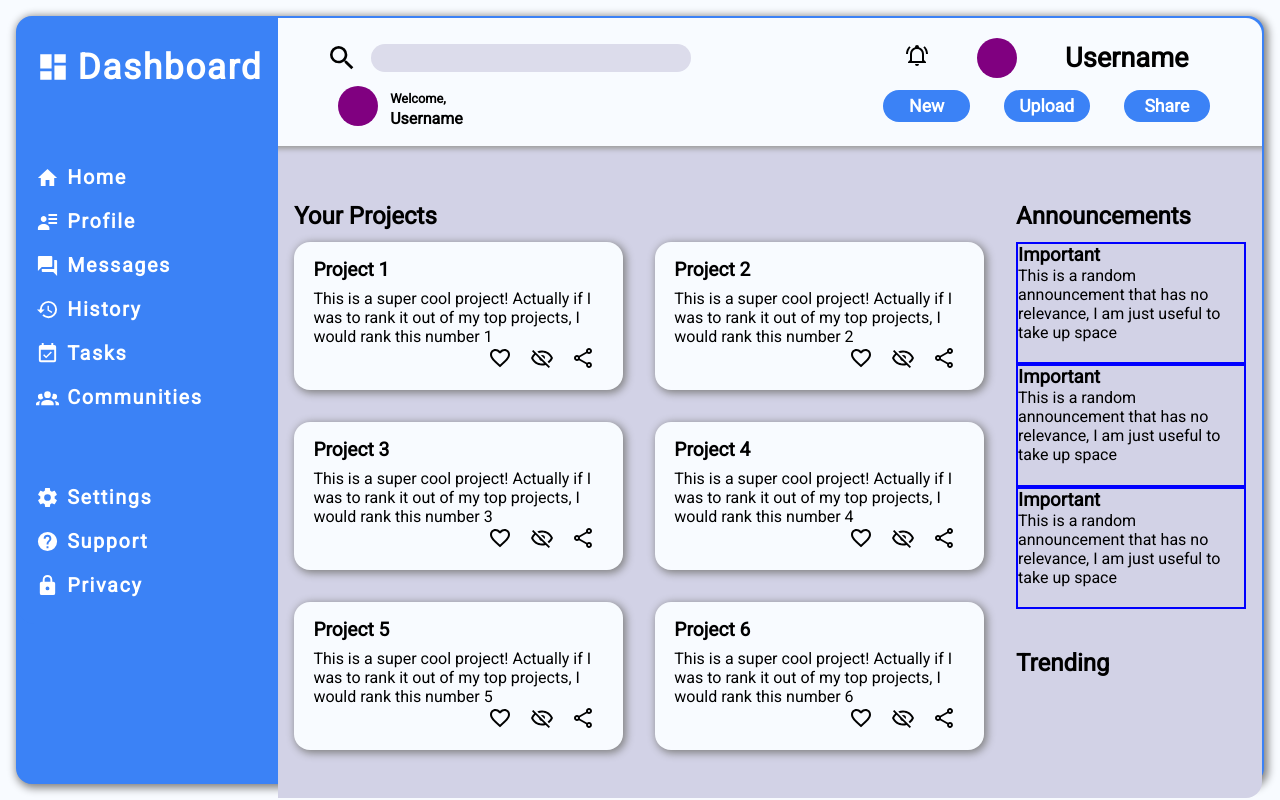
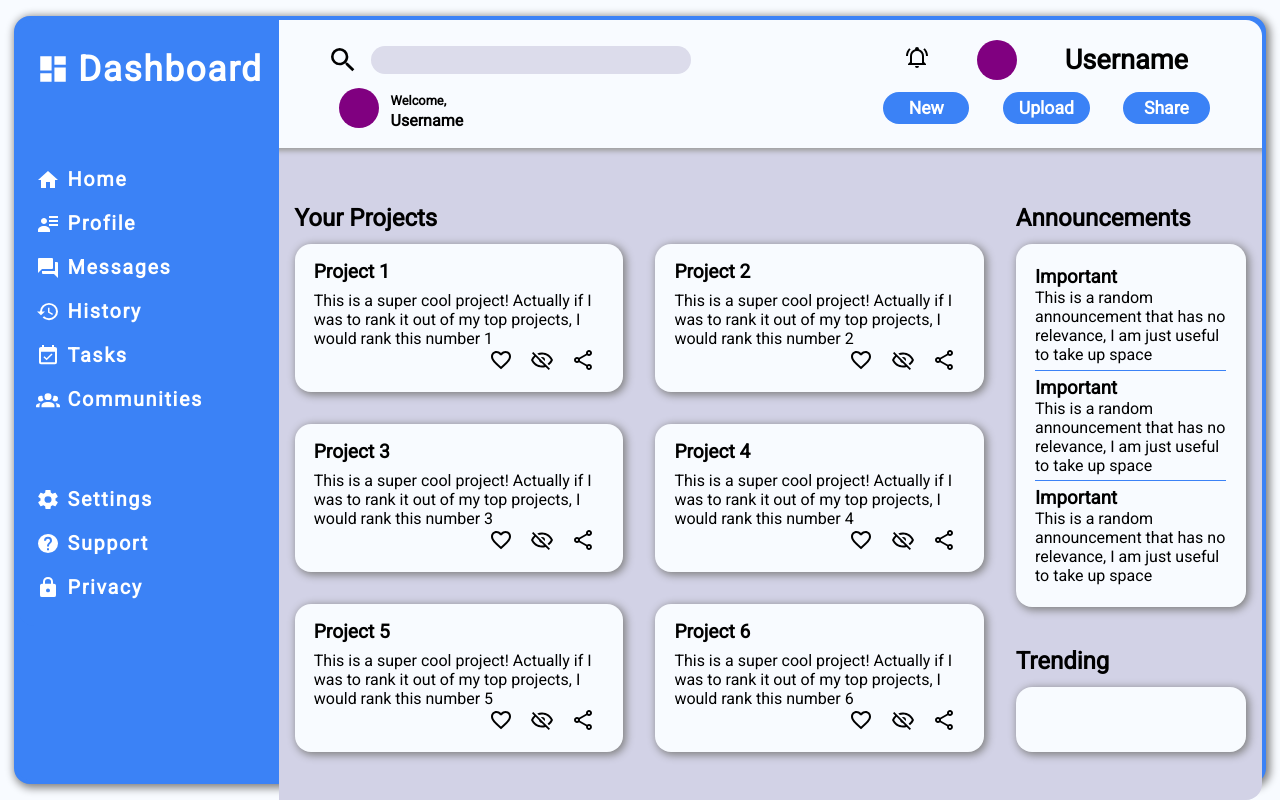
Before and after one commit to Zentality/AdminDashboard-TOP, a plain HTML site: page index.html in a window 1280 px wide. Drawn offline with Linux system fonts and the light colour scheme.

Commit message:
Add styling to announcements and trending

```diff
--- a/styles.css
+++ b/styles.css
@@ -1,13 +1,10 @@
 @import url('https://fonts.googleapis.com/css2?family=Roboto&display=swap');
-
-.announcements li {
-  border: 2px solid blue;
-}
 
 :root {
   --light-background: #f8fbff;
   --medium-background: #dbeafe;
   --dark-background: #3b82f6;
+  --card-radius: 16px;
   font-family: 'Roboto', sans-serif;
 }
 
@@ -32,7 +29,7 @@ h2{
 
 body {
   height: 100vh;
-  padding: 16px;
+  padding: calc(8px + 1vh) calc(8px + 0.5vw);
   background-color: var(--light-background);
 }
 
@@ -42,7 +39,7 @@ body {
   grid-template: 1fr 5fr / 1fr 5fr;
   background-color: var(--dark-background);
   border-radius: 16px;
-  border: 2px solid var(--dark-background);
+  border: 4px solid var(--dark-background);
   box-shadow: 2px 2px 8px 2px grey;
 }
 
@@ -206,10 +203,6 @@ body {
 }
 
 .project {
-  background-color: var(--light-background);
-  border-radius: 16px;
-  box-shadow: 2px 2px 8px 1px gray;
-  padding: 2vh 1.5vw;
   display: flex;
   flex-direction: column;
 }
@@ -231,10 +224,27 @@ body {
 
 .announcements, .projects, .trending {
   display: grid;
-  grid-template-rows: 48px 1fr;
+  grid-template-rows: 48px 1fr; /*headings and content */
 }
 
 .announcements>ul, .trending>ul {
   display: grid;
   grid-auto-rows: 1fr;
 }
+
+.announcements>ul, .trending>ul, .project {
+  background-color: var(--light-background);
+  border-radius: var(--card-radius);
+  box-shadow: 2px 2px 8px 1px gray;
+  padding: 2vh 1.5vw;
+}
+
+.announcements>ul>li:nth-child(n + 2) {
+  border-top: 1px solid var(--dark-background);
+}
+
+.announcements>ul>li {
+  display: flex;
+  flex-direction: column;
+  justify-content: center;
+}
```
